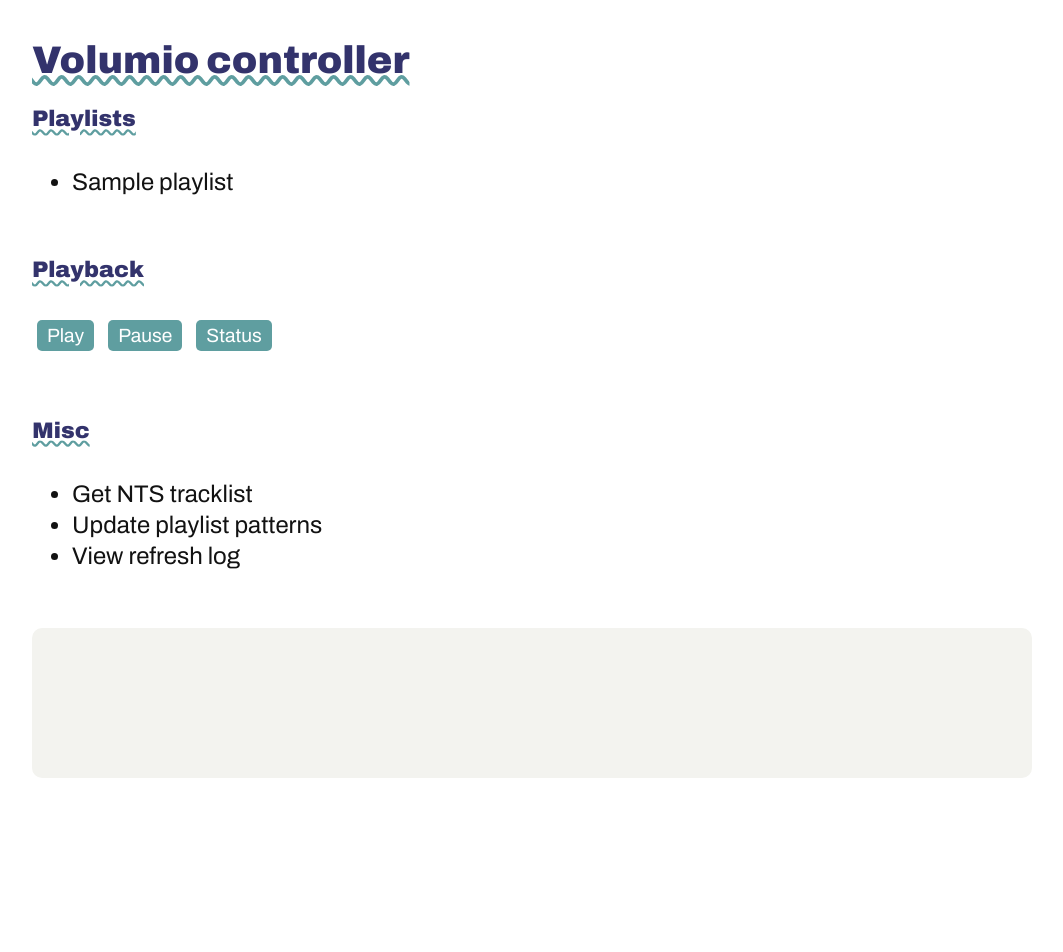
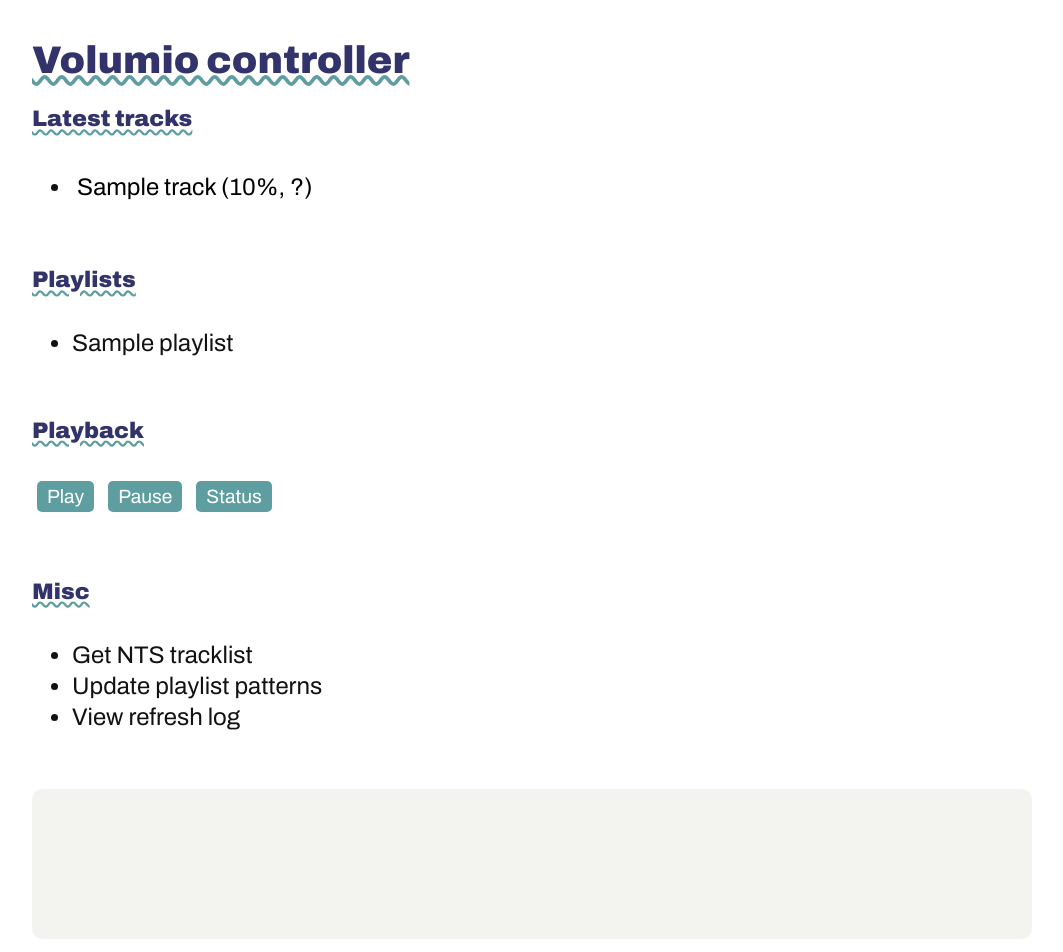
Before and after one commit to ondrejzacha/volco, a FastAPI app: template templates/index.html in a window 1280 px wide. Shown: the whole page, without its empty margins (108-1171 px from the left). Before the commit the page ends 778 px from the top, so only its background shows below. Run offline with FastAPI, Linux system fonts and the light colour scheme; the template is opened without the code that fills it: most values are stand-ins (such as "Sample title", 1, 10 or a date in 2020); parts of the project's set-up code (start-up, migrations or seed data) failed here and were passed over.

Commit message:
Show latest 50 tracks on index page, reverse all playlist order
- Inline top-10 latest tracks on the index page with the rest collapsed
  behind a <details> element; avoids the extra click to open the playlist
- All playlists now render newest-first (reversed at render time)
- render_index_file() accepts top_tracks + track_progress for the index
- generate_html_files() captures the reversed latest-50 list from the
  existing loop (no extra Volumio fetch)

Co-Authored-By: Claude Sonnet 4.6 <noreply@anthropic.com>

```diff
--- a/templates/index.html
+++ b/templates/index.html
@@ -11,6 +11,41 @@
 <body>
     <div class="container">
         <h1>Volumio controller</h1>
+
+        {% if top_tracks %}
+        <h3>Latest tracks</h3>
+        <ul class="padded">
+            {% for track in top_tracks[:10] %}
+            <li>
+                <form action="/playback/replace" method="POST" enctype="multipart/form-data" target="responseframe"
+                    class="tracklink">
+                    <input type="hidden" name="service" value="{{ track.service }}">
+                    <input type="hidden" name="uri" value='{{ track.uri }}'>
+                    <input type="submit"
+                        value="{{ track.title }} ({{ track.progress }}%, {% if track.service == 'soundcloud' %}Sc{% elif track.service == 'mixcloud' %}Mc{% else %}?{% endif %})">
+                </form>
+            </li>
+            {% endfor %}
+        </ul>
+        {% if top_tracks|length > 10 %}
+        <details>
+            <summary>Show {{ top_tracks|length - 10 }} more</summary>
+            <ul class="padded">
+                {% for track in top_tracks[10:] %}
+                <li>
+                    <form action="/playback/replace" method="POST" enctype="multipart/form-data" target="responseframe"
+                        class="tracklink">
+                        <input type="hidden" name="service" value="{{ track.service }}">
+                        <input type="hidden" name="uri" value='{{ track.uri }}'>
+                        <input type="submit"
+                            value="{{ track.title }} ({{ track.progress }}%, {% if track.service == 'soundcloud' %}Sc{% elif track.service == 'mixcloud' %}Mc{% else %}?{% endif %})">
+                    </form>
+                </li>
+                {% endfor %}
+            </ul>
+        </details>
+        {% endif %}
+        {% endif %}
 
         <h3>Playlists</h3>
 
```
Also changed, not shown: src/volco/renderer.py (+8 -2 lines), src/volco/updater.py (+7 -1 lines).
